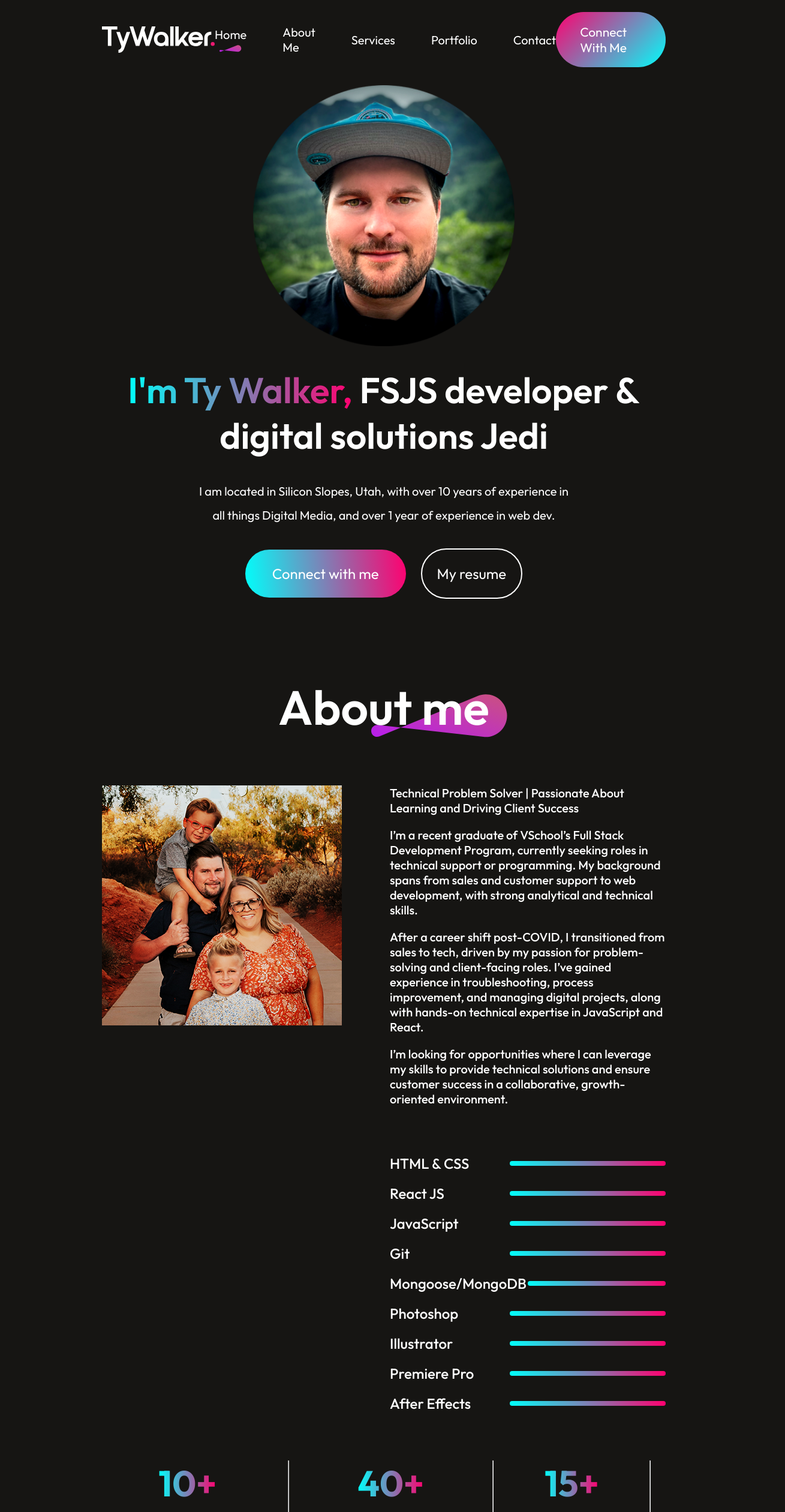
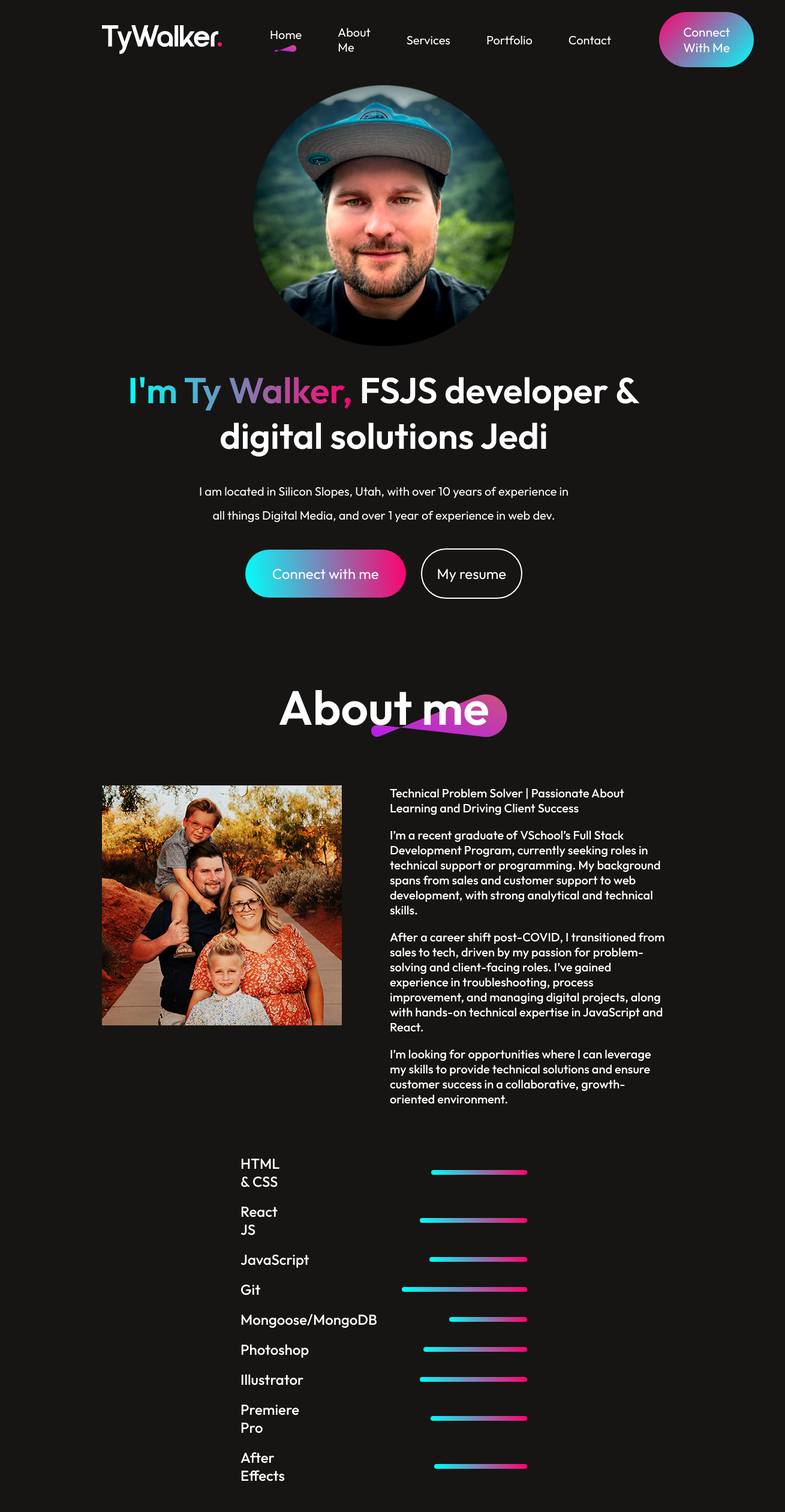
Before and after one commit to RealTylerWalker/portfolio_website, a React (Vite) app: page / in a window 1280 px wide. Shown: the top 2520 px of the page at 60% size, 1309 px wide, since content can reach past the window. Built offline with nearby package versions, Linux system fonts and the light colour scheme.

Commit message:
css tweaks

```diff
--- a/src/components/About/About.css
+++ b/src/components/About/About.css
@@ -62,7 +62,8 @@
 }
 
 .about-skill p{
-    min-width: 150px;
+    min-width: 15px;
+    margin-right: 200px;
     font-size: 24px;
     font-weight: 500;
 }
@@ -70,10 +71,12 @@
 .about-skill hr{
     outline: none;
     border: none;
-    width: 50%;
+
     height: 8px;
     border-radius: 50px;
-    background: linear-gradient(264deg, #ff006f, #00fffb)
+    background: linear-gradient(264deg, #ff006f, #00fffb);
+    margin-left: 0;
+    margin-right: auto;
 }
 
 .about-achievments{
--- a/src/components/Contact/Contact.jsx
+++ b/src/components/Contact/Contact.jsx
@@ -6,11 +6,9 @@ import call_icon from '../../assets/call_icon.svg'
 import location_icon from '../../assets/location_icon.svg'
 
 const Contact = () => {
-    const [result, setResult] = React.useState("");
 
     const onSubmit = async (event) => {
         event.preventDefault();
-        setResult("Sending....");
         const formData = new FormData(event.target);
 
         formData.append("access_key", "30b07070-49ad-46fe-8c23-e6ea0f5c83f2");
--- a/src/components/Footer/Footer.css
+++ b/src/components/Footer/Footer.css
@@ -1,5 +1,5 @@
 .footer img{
-    width: 20%;
+    width: 50%;
 }
 
 .footer{
--- a/src/components/Footer/Footer.jsx
+++ b/src/components/Footer/Footer.jsx
@@ -20,12 +20,14 @@ const Footer = () => {
                 </div>
             </div>
             <hr />
-            <div className="footer-bootom">
-                <p className="footer-bottom-left">© 2024 Tyler Walker. All rights reserved.</p>
+            <div className="footer-bottom">
+                <div className="footer-bottom-left">
+                    <span>© 2024 Tyler Walker. All rights reserved.</span>
+                </div>
                 <div className="footer-bottom-right">
-                    <p>Term of Services</p>
-                    <p>Privacy Policy</p>
-                    <p>Connect with me</p>
+                    <span>Term of Services</span>
+                    <span>Privacy Policy</span>
+                    <span>Connect with me</span>
                 </div>
             </div>
         </div>
--- a/src/components/MyWork/MyWork.css
+++ b/src/components/MyWork/MyWork.css
@@ -32,8 +32,8 @@
 
 .myWork-container img{
     box-sizing: border-box;
-    width: 419px;
-    height: 280px;
+    width: 23vw;
+
     transition: 0.3s;
     cursor: pointer;
 }
--- a/src/components/Navbar/Navbar.css
+++ b/src/components/Navbar/Navbar.css
@@ -7,6 +7,8 @@
 
 .nav-menu{
     display: flex;
+    margin-left: 80px;
+    margin-right: 80px;
     align-items: center;
     list-style: none;
     gap: 60px;
@@ -27,7 +29,7 @@
 }
 
 .navbar-logo{
-    width: 20%;
+    width: 200px;
 }
 
 .nav-menu li{
```
Also changed, not shown: src/components/About/About.jsx (+6 -2 lines).
